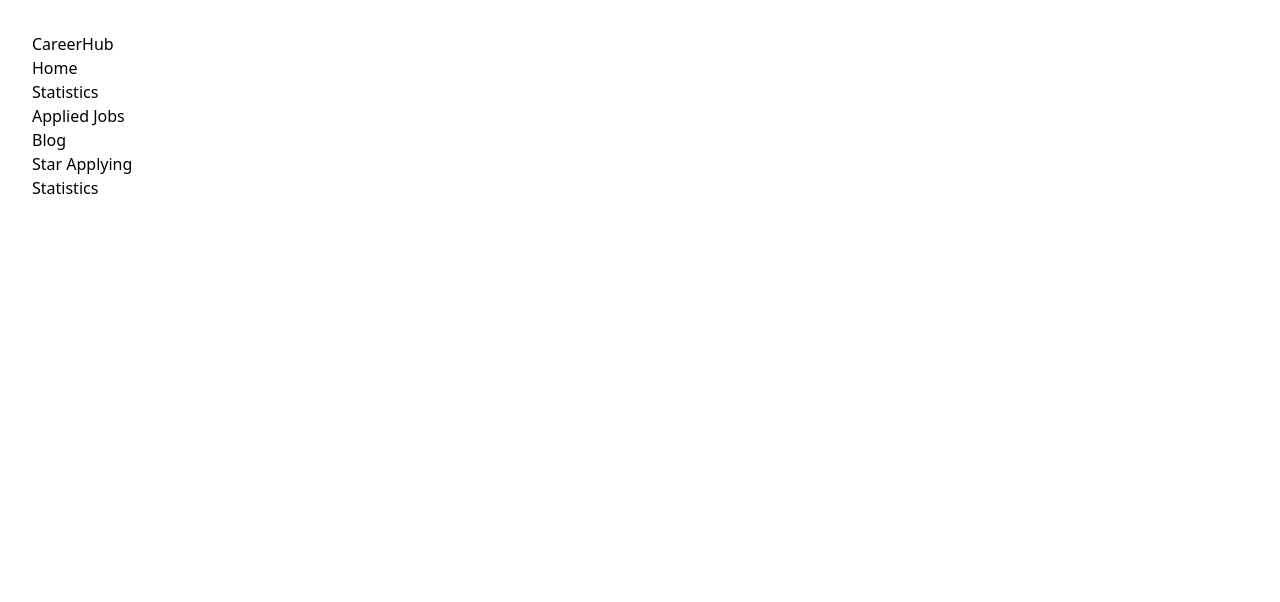
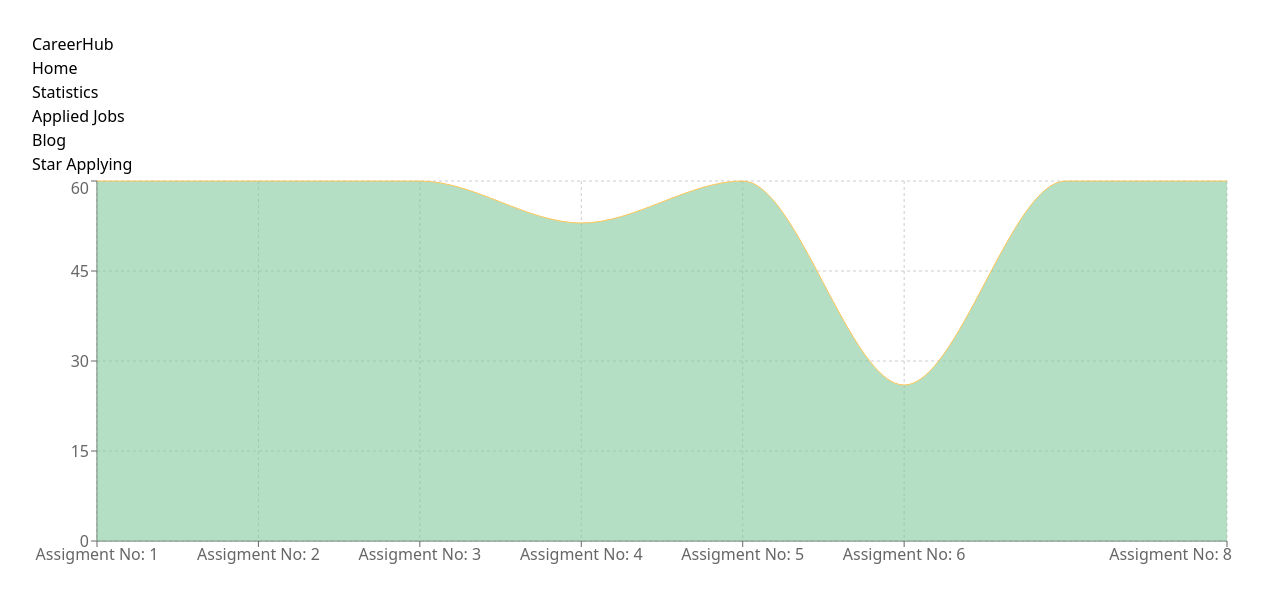
Before and after one commit to naem0/career-hub, a React (Vite) app: page /statistics in a window 1280 px wide. Shown: the top 602 px of the page. Built offline with nearby package versions, Linux system fonts and the light colour scheme.

Commit message:
chart add

```diff
--- a/package.json
+++ b/package.json
@@ -14,6 +14,7 @@
     "react": "^18.2.0",
     "react-dom": "^18.2.0",
     "react-router-dom": "^6.10.0",
+    "recharts": "^2.5.0",
     "sort-by": "^1.2.0"
   },
   "devDependencies": {
--- a/src/components/AppliedJob/AppliedJob.jsx
+++ b/src/components/AppliedJob/AppliedJob.jsx
@@ -6,7 +6,7 @@ const Appliedjob = ({ applidJob }) => {
     const { CompanyLogo, JobTitle, CompanyName, Salary, CompanyLocation, ID } = applidJob
     return (
         <div>
-            <div className='border-2 p-8 rounded-lg flex justify-between gap-10 items-center'>
+            <div className='border-2 p-8 rounded-lg flex justify-between gap-10 items-center mt-6'>
                 <div className="flex gap-8">
                     <div className="w-80  bg-slate-200 flex justify-center items-center rounded-md">
                         <img className='w-40 h-15' src={CompanyLogo} alt="" />
--- a/src/components/AppliedJobs/AppliedJobs.jsx
+++ b/src/components/AppliedJobs/AppliedJobs.jsx
@@ -1,6 +1,6 @@
 import React, { useEffect, useState } from 'react';
 import { useLoaderData } from 'react-router-dom';
-import Appliedjob from '../AppliedJob/AppliedJob';
+import Appliedjob from '../AppliedJob/Appliedjob';
 
 
 
--- a/src/components/Statistics/Statistics.jsx
+++ b/src/components/Statistics/Statistics.jsx
@@ -1,9 +1,56 @@
 import React from 'react';
+import { AreaChart, Area, XAxis, YAxis, CartesianGrid, Tooltip, ResponsiveContainer } from 'recharts';
+
 
 const Statistics = () => {
+    const data = [
+        {
+            AssigmentNumerNo: 'Assigment No: 1',
+            AssigmentNumber: 60
+          },
+          {
+            AssigmentNumerNo: 'Assigment No: 2',
+            AssigmentNumber: 60
+          },
+          {
+            AssigmentNumerNo: 'Assigment No: 3',
+            AssigmentNumber: 60
+          },
+          {
+            AssigmentNumerNo: 'Assigment No: 4',
+            AssigmentNumber: 53
+          },
+          {
+            AssigmentNumerNo: 'Assigment No: 5',
+            AssigmentNumber: 60
+          },
+          {
+            AssigmentNumerNo: 'Assigment No: 6',
+            AssigmentNumber: 26
+          },
+          {
+            AssigmentNumerNo: 'Assigment No: 7',
+            AssigmentNumber: 60
+          },
+          {
+            AssigmentNumerNo: 'Assigment No: 8',
+            AssigmentNumber: 60
+          }
+    ];
     return (
-        <div>
-            Statistics
+        <div className='container mx-auto mt-20'>
+            <AreaChart
+            width={1200}
+            height={400}
+            data={data}
+            >
+                <CartesianGrid strokeDasharray="3 3" />
+                <XAxis dataKey="AssigmentNumerNo" />
+                <YAxis />
+                <Tooltip />
+                <Area dataKey="AssigmentNumber" stroke= "#ffc658" fill="#82ca9d" type="monotone"></Area>
+            </AreaChart>
+
         </div>
     );
 };
```
Also changed, not shown: 1 other file (tests, documents, lock files or other folders).
